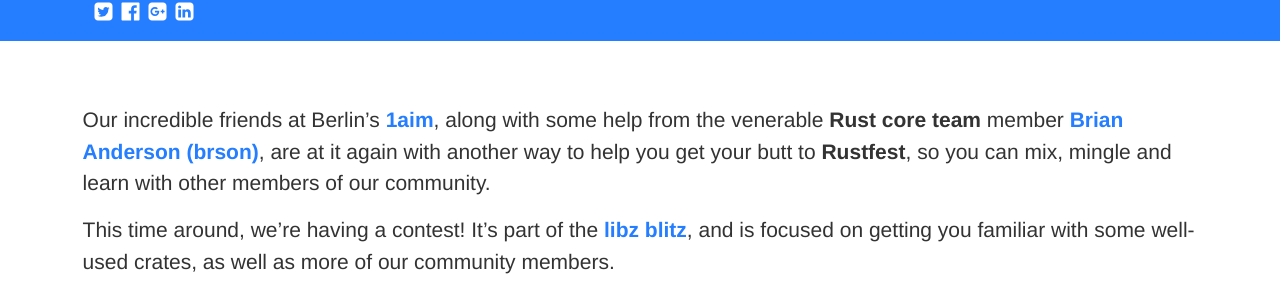
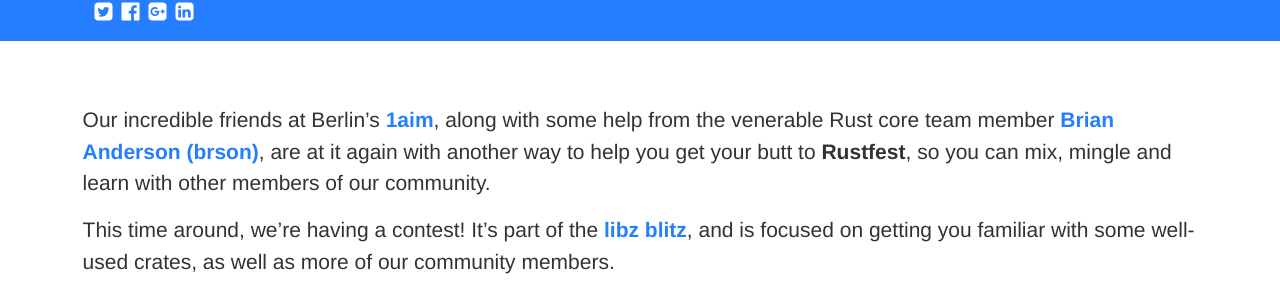
Before and after one commit to RustFestEU/blog.rustfest.eu, a Jekyll site: the page built from _posts/2017-07-07-libz-blitz.md, in a window 1280 px wide and 900 px high. Shown: the part 304-602 px from the top of the window. Built offline with Jekyll 4.4.1, drawn with Linux system fonts in a browser that asks for light colours.

Commit message:
Less bold

```diff
--- a/_posts/2017-07-07-libz-blitz.md
+++ b/_posts/2017-07-07-libz-blitz.md
@@ -5,7 +5,7 @@
   - hoverbear
 ---
 
-Our incredible friends at Berlin's **[1aim](http://1aim.com/)**, along with some help from the venerable **Rust core team** member **[Brian Anderson (brson)](https://github.com/brson/)**, are at it again with another way to help you get your butt to **Rustfest**, so you can mix, mingle and learn with other members of our community.
+Our incredible friends at Berlin's **[1aim](http://1aim.com/)**, along with some help from the venerable Rust core team member **[Brian Anderson (brson)](https://github.com/brson/)**, are at it again with another way to help you get your butt to **Rustfest**, so you can mix, mingle and learn with other members of our community.
 
 This time around, we're having a contest! It's part of the **[libz blitz](https://blog.rust-lang.org/2017/05/05/libz-blitz.html)**, and is focused on getting you familiar with some well-used crates, as well as more of our community members.
 
```
